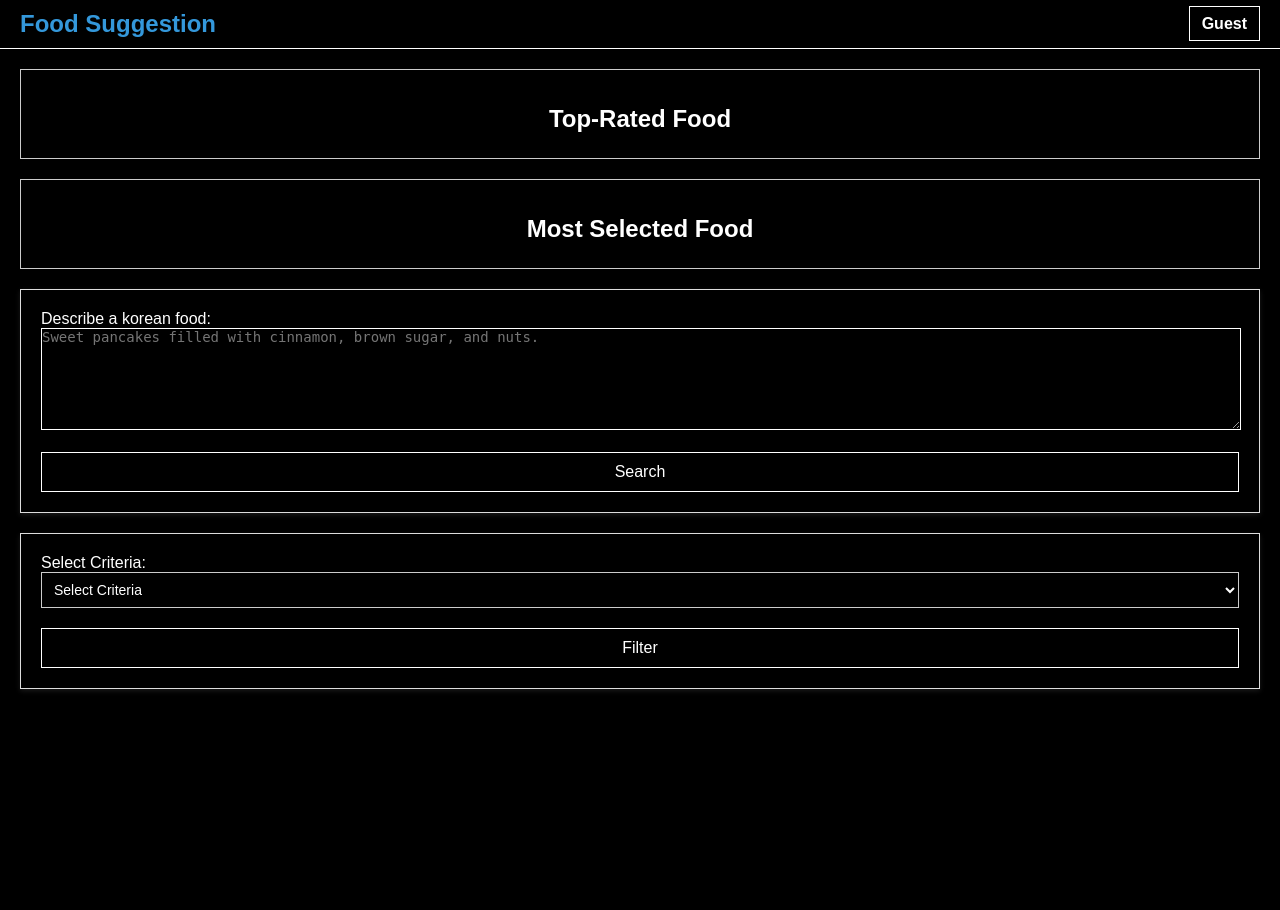
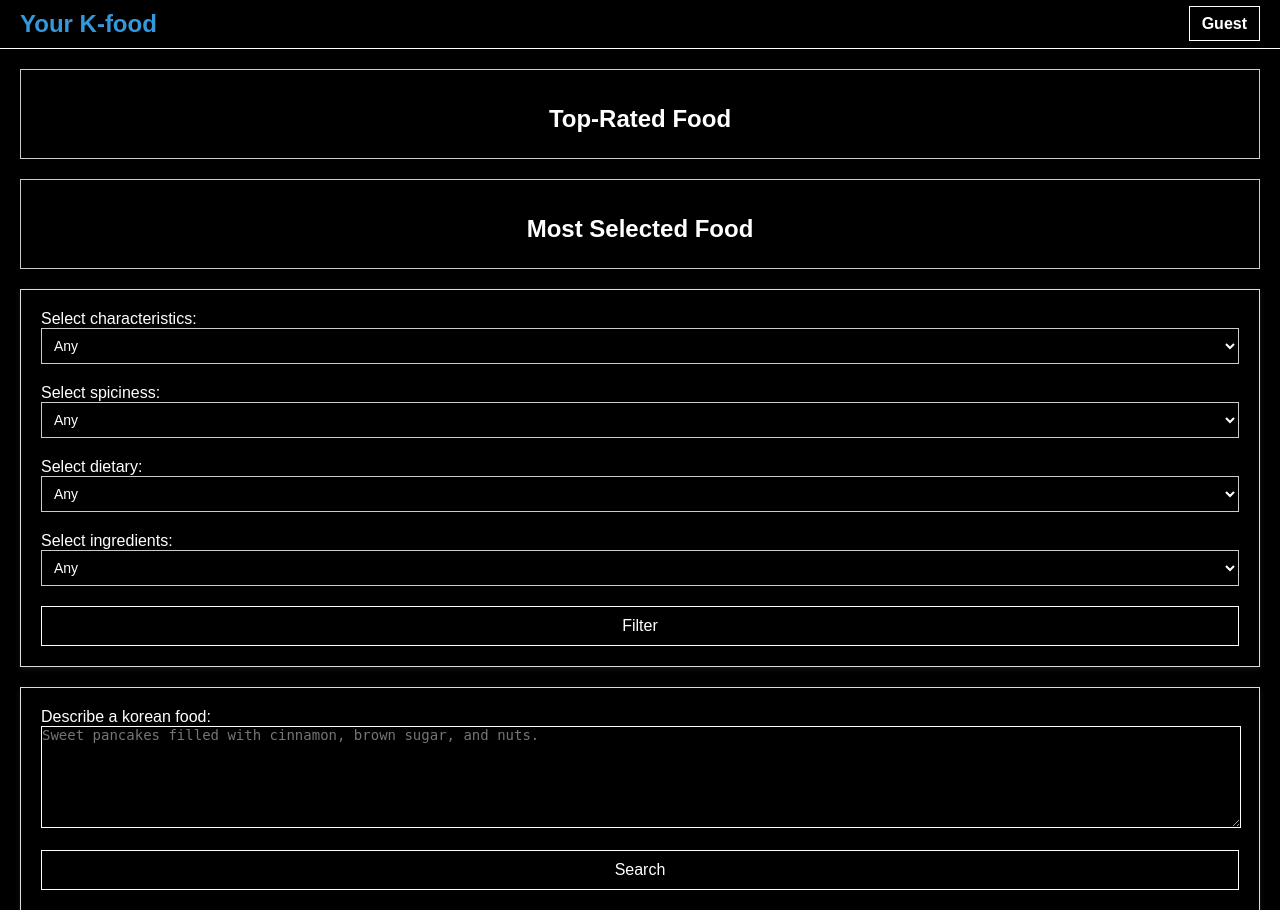
Before and after one commit to lucakim27/mykoreandish, a Flask app: page / in a window 1280 px wide. Shown: the top 910 px of the page. Before the commit the page ends 691 px from the top, so only its background shows below. Run offline with Flask 3, Linux system fonts and the light colour scheme; data that the repository does not hold is empty.

Commit message:
Add detailed criteria to dishes such as spiciness, ingredients and dietary

```diff
--- a/controllers/dishes.py
+++ b/controllers/dishes.py
@@ -14,7 +14,11 @@ selection_manager = UserSelectionManager(db)
 def recommendation():
     user = user_manager.getUserBySession(session)
     description = request.form.get('description')
-    recommendation = manager.make_recommendation(description)
+    adjectives = request.form.get('adjectives')
+    spiciness = request.form.get('spiciness')
+    dietary = request.form.get('dietary')
+    ingredients = request.form.get('ingredients')
+    recommendation = manager.make_recommendation(description, adjectives, spiciness, dietary, ingredients)
     return render_template('recommendation.html', user=user, recommendation=recommendation)
 
 @dishes_bp.route('/<name>', methods=['POST'])
--- a/controllers/home.py
+++ b/controllers/home.py
@@ -12,12 +12,15 @@ dish_manager = DishManager(db)
 @home_bp.route('/')
 def home():
     user = user_manager.getUserBySession(session)
-    adjectives = dish_manager.filter_criteria()
+    adjectives, spiciness, dietary, ingredients = dish_manager.filter_criteria()
     average_ratings, selection_counts = selection_manager.get_dish_statistics()
     return render_template(
         'home.html',
         user=user,
         adjectives=adjectives,
+        spiciness=spiciness,
+        dietary=dietary,
+        ingredients=ingredients,
         average_ratings=average_ratings,
         selection_counts=selection_counts
     )
--- a/models/dishes.py
+++ b/models/dishes.py
@@ -3,10 +3,13 @@ from flask import flash, redirect
 from nltk.corpus import stopwords
 
 class Dish:
-    def __init__(self, dish_name, description, adjectives):
+    def __init__(self, dish_name, description, adjectives, spiciness, dietary, ingredients):
         self.dish_name = dish_name
         self.description = description
         self.adjectives = adjectives.split(';') if isinstance(adjectives, str) else adjectives
+        self.spiciness = spiciness
+        self.dietary = dietary.split(';') if isinstance(dietary, str) else dietary
+        self.ingredients = ingredients.split(';') if isinstance(ingredients, str) else ingredients
 
     def matches_description(self, input):
         # Preprocess input: tokenize and remove stop words
@@ -15,19 +18,32 @@ class Dish:
         filtered_tokens = [word.lower() for word in tokens if word.lower() not in stop_words]
 
         # Perform case-insensitive matching
+        dish_name_lower = self.dish_name.lower()
         description_lower = self.description.lower()
         adjectives_lower = [adj.lower() for adj in self.adjectives]
+        spiciness_lower = self.spiciness.lower()
+        dietary_lower = [die.lower() for die in self.dietary]
+        ingredients_lower = [ing.lower() for ing in self.ingredients]
 
         # Check if any meaningful token matches the description or adjectives
         for token in filtered_tokens:
-            if token in description_lower or token in adjectives_lower:
+            if token in dish_name_lower or token in description_lower or token in adjectives_lower or token in spiciness_lower or token in dietary_lower or token in ingredients_lower:
                 return True
 
         return False
 
-    def filter_criteria(self, spiciness, dietary):
-        if spiciness:
+    def filter_criteria(self, adjectives, spiciness, dietary, ingredients):
+        adjectives_input = [adj for adj in self.adjectives]
+        spiciness_input = self.spiciness
+        dietary_input = [die for die in self.dietary]
+        ingredients_input = [ing for ing in self.ingredients]
+        if adjectives == 'Any' and spiciness == 'Any' and dietary == 'Any' and ingredients == 'Any':
             return True
+        elif adjectives in adjectives_input or spiciness == spiciness_input or dietary in dietary_input or ingredients in ingredients_input:
+            return True
+        else:
+            return False
+
 
 class DishManager:
     def __init__(self, db):
@@ -42,12 +58,18 @@ class DishManager:
         return Dish(
             dish_name=data.get('dish_name', ''),
             description=data.get('description', ''),
-            adjectives=data.get('adjectives', '')
+            adjectives=data.get('adjectives', ''),
+            spiciness=data.get('spiciness', ''),
+            dietary=data.get('dietary', ''),
+            ingredients=data.get('ingredients', '')
         )
 
-    def make_recommendation(self, input):
+    def make_recommendation(self, description, adjectives, spiciness, dietary, ingredients):
         dishes = self.get_all_dishes()
-        filtered_dishes = [dish for dish in dishes if dish.matches_description(input)]
+        if description is None:
+            filtered_dishes = [dish for dish in dishes if dish.filter_criteria(adjectives, spiciness, dietary, ingredients)]
+        else:
+            filtered_dishes = [dish for dish in dishes if dish.matches_description(description)]
         if filtered_dishes:
             return filtered_dishes
         else:
@@ -56,15 +78,36 @@ class DishManager:
     def filter_criteria(self):
         dishes = self.get_all_dishes()
         adjectives = set()
+        spiciness = set()
+        dietary = set()
+        ingredients = set()
+
         for dish in dishes:
-            # Ensure the adjectives attribute is a string or empty
             if dish.adjectives:
-                # If adjectives is a string, split by commas, else assume it's a list
                 if isinstance(dish.adjectives, str):
                     adjectives.update(dish.adjectives.split(','))
                 elif isinstance(dish.adjectives, list):
                     adjectives.update(dish.adjectives)
-        return adjectives
+
+            if dish.spiciness:
+                if isinstance(dish.spiciness, str):
+                    spiciness.update(dish.spiciness.split(','))
+                elif isinstance(dish.spiciness, list):
+                    spiciness.update(dish.spiciness)
+
+            if dish.dietary:
+                if isinstance(dish.dietary, str):
+                    dietary.update(dish.dietary.split(','))
+                elif isinstance(dish.dietary, list):
+                    dietary.update(dish.dietary)
+
+            if dish.ingredients:
+                if isinstance(dish.ingredients, str):
+                    ingredients.update(dish.ingredients.split(','))
+                elif isinstance(dish.ingredients, list):
+                    ingredients.update(dish.ingredients)
+
+        return adjectives, spiciness, dietary, ingredients
 
     def get_dish_instance(self, name):
         try:
--- a/static/css/style.css
+++ b/static/css/style.css
@@ -184,7 +184,6 @@ strong {
     transition: transform 0.3s ease, border-color 0.3s ease, box-shadow 0.3s ease;
     text-align: left;
     overflow: hidden; /* Prevent overflow of content */
-    height: 350px;
 }
 
 .food-box:hover {
@@ -523,15 +522,6 @@ strong {
     margin-top: 0;
 }
 
-.delete-button {
-    background-color: #ff6666;
-    color: white;
-    border: none;
-    padding: 8px 12px;
-    border-radius: 4px;
-    cursor: pointer;
-}
-
 .delete-button:hover {
     background-color: #ff4d4d;
 }
--- a/templates/admin.html
+++ b/templates/admin.html
@@ -1,5 +1,5 @@
 {% extends "base.html" %}
-{% block title %}Admin Panel{% endblock %}
+{% block title %}Your Kfood-Admin Panel{% endblock %}
 {% block content %}
 <!-- Add Food Form -->
 <h2>Add New Food</h2>
--- a/templates/base.html
+++ b/templates/base.html
@@ -3,14 +3,14 @@
 <head>
     <meta charset="UTF-8">
     <meta name="viewport" content="width=device-width, initial-scale=1.0">
-    <title>{% block title %}Default Title{% endblock %}</title>
+    <title>{% block title %}Your K-food{% endblock %}</title>
     <link rel="stylesheet" href="../static/css/flash.css">
     <link rel="stylesheet" href="../static/css/style.css">
 </head>
 <body>
 <div id="topBar">
     <h1>
-        <a href="/" style="text-decoration: none; color: inherit;">Food Suggestion</a>
+        <a href="/" style="text-decoration: none; color: inherit;">Your K-food</a>
     </h1>
     <div class="auth-links">
         {% if session.get('google_id') %}
--- a/templates/history.html
+++ b/templates/history.html
@@ -1,5 +1,5 @@
 {% extends "base.html" %}
-{% block title %}History{% endblock %}
+{% block title %}Your Kfood-History{% endblock %}
 {% block content %}
 <div class="history-container">
     <h2>Your Meal History</h2>
--- a/templates/home.html
+++ b/templates/home.html
@@ -1,5 +1,5 @@
 {% extends "base.html" %}
-{% block title %}Home{% endblock %}
+{% block title %}Your Kfood-Home{% endblock %}
 {% block content %}
 <div class="top-foods">
   <section id="top-rated-food">
@@ -27,6 +27,38 @@
     </ul>
   </section>
 </div>
+</form>
+<form action="/dishes" method="post" class="criteria-form">
+  <label for="adjectives">Select characteristics:</label>
+  <select id="adjectives" name="adjectives">
+    <option value="Any">Any</option>
+    {% for adjective in adjectives %}
+        <option value="{{ adjective }}">{{ adjective.capitalize() }}</option>
+    {% endfor %}
+  </select>
+  <label for="spiciness">Select spiciness:</label>
+  <select id="spiciness" name="spiciness">
+    <option value="Any">Any</option>
+    {% for spicy in spiciness %}
+        <option value="{{ spicy }}">{{ spicy.capitalize() }}</option>
+    {% endfor %}
+  </select>
+  <label for="dietary">Select dietary:</label>
+  <select id="dietary" name="dietary">
+    <option value="Any">Any</option>
+    {% for diet in dietary %}
+        <option value="{{ diet }}">{{ diet.capitalize() }}</option>
+    {% endfor %}
+  </select>
+  <label for="ingredients">Select ingredients:</label>
+  <select id="ingredient" name="ingredients">
+    <option value="Any">Any</option>
+    {% for ingredient in ingredients %}
+        <option value="{{ ingredient }}">{{ ingredient.capitalize() }}</option>
+    {% endfor %}
+  </select>
+  <button type="submit">Filter</button>
+</form>
 <form action="/dishes" method="post" class="criteria-form">
   <div id="selectBox">
     <label for="description">Describe a korean food:</label><br>
@@ -34,15 +66,4 @@
     required></textarea><br><br>
   </div>
     <button type="submit">Search</button>
-</form>
-<form action="/dishes" method="post" class="criteria-form">
-  <label for="description">Select Criteria:</label>
-  <select id="adjective" name="description">
-    <option value="">Select Criteria</option>
-    {% for adjective in adjectives %}
-        <option value="{{ adjective }}">{{ adjective.capitalize() }}</option>
-    {% endfor %}
-  </select>
-  <button type="submit">Filter</button>
-</form>
 {% endblock %}
--- a/templates/page_not_found.html
+++ b/templates/page_not_found.html
@@ -1,5 +1,5 @@
 {% extends "base.html" %}
-{% block title %}Page not found{% endblock %}
+{% block title %}Your Kfood-Page not found{% endblock %}
 {% block content %}
 <h1>Page not found!</h1>
 {% endblock %}
--- a/templates/request.html
+++ b/templates/request.html
@@ -1,6 +1,6 @@
 {% extends "base.html" %}
 
-{% block title %}Request New Food{% endblock %}
+{% block title %}Your Kfood-Request{% endblock %}
 
 {% block content %}
 <form action="/request/submit-request" method="POST" class="criteria-form">
```
Also changed, not shown: templates/food.html (+23 -5 lines), templates/recommendation.html (+6 -3 lines).
